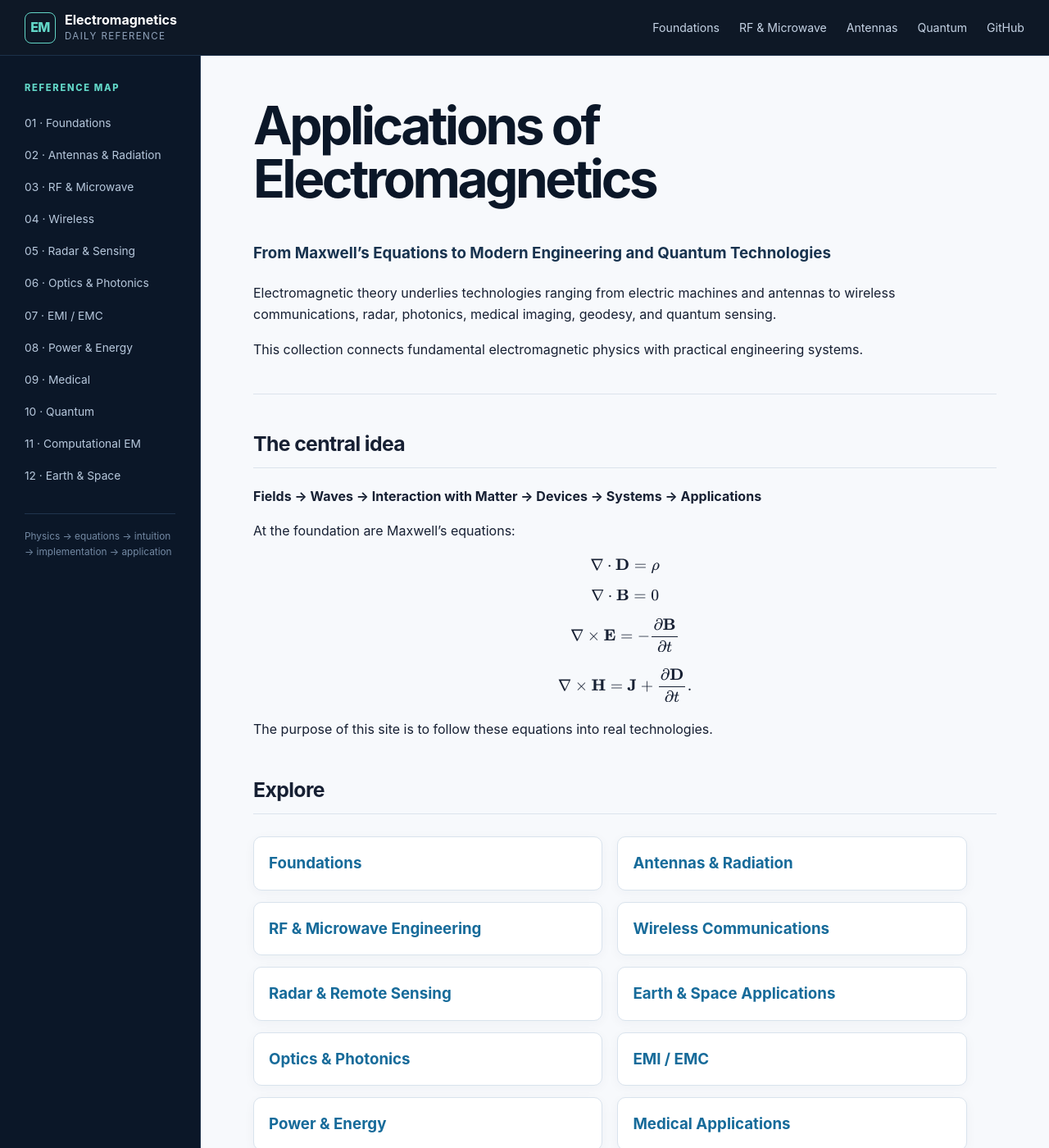
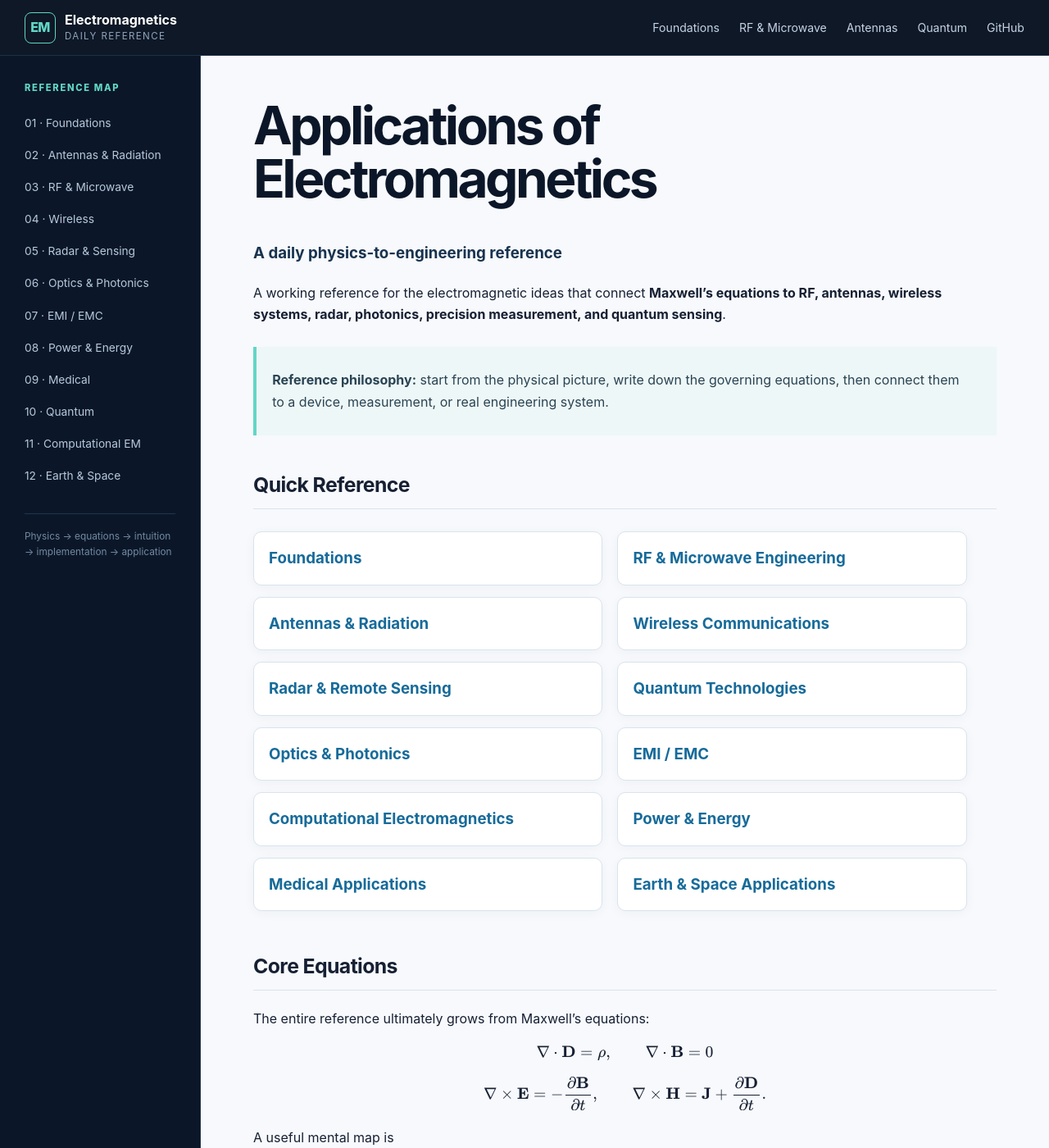
Before and after one commit to RajavardhanT/Electromagnetics_Applications, a Jekyll site: the page built from index.md, in a window 1280 px wide and 1400 px high. Shown: the whole window at 82% size. Built offline with Jekyll 4.4.1, drawn with Linux system fonts in a browser that asks for light colours; some of the changed text lies outside the part shown.

Commit message:
Redesign homepage as daily electromagnetics reference

```diff
--- a/index.md
+++ b/index.md
@@ -5,93 +5,74 @@ title: Applications of Electromagnetics
 
 # Applications of Electromagnetics
 
-### From Maxwell's Equations to Modern Engineering and Quantum Technologies
+### A daily physics-to-engineering reference
 
-Electromagnetic theory underlies technologies ranging from electric machines and antennas to wireless communications, radar, photonics, medical imaging, geodesy, and quantum sensing.
+A working reference for the electromagnetic ideas that connect **Maxwell's equations to RF, antennas, wireless systems, radar, photonics, precision measurement, and quantum sensing**.
 
-This collection connects fundamental electromagnetic physics with practical engineering systems.
+> **Reference philosophy:** start from the physical picture, write down the governing equations, then connect them to a device, measurement, or real engineering system.
 
----
+## Quick Reference
 
-## The central idea
+### [Foundations](foundations/)
+Maxwell's equations, electromagnetic waves, boundary conditions, polarization, and electromagnetic power flow.
 
-**Fields → Waves → Interaction with Matter → Devices → Systems → Applications**
+### [RF & Microwave Engineering](rf-microwave/)
+Transmission lines, impedance matching, Smith charts, S-parameters, waveguides, resonators, filters, and microwave circuits.
 
-At the foundation are Maxwell's equations:
+### [Antennas & Radiation](antennas/)
+Dipoles, patches, horns, arrays, radiation patterns, gain, polarization, and beamforming.
+
+### [Wireless Communications](wireless/)
+Propagation, link budgets, cellular systems, Wi-Fi, MIMO, satellite links, millimeter-wave systems, and emerging wireless technologies.
+
+### [Radar & Remote Sensing](radar/)
+Radar equation, Doppler, FMCW, automotive radar, phased arrays, synthetic-aperture radar, and remote sensing.
+
+### [Quantum Technologies](quantum/)
+Atom-field interaction, Rabi frequency, AC Stark shifts, Autler-Townes splitting, Rydberg electrometry, atomic RF receivers, and quantum magnetometry.
+
+### [Optics & Photonics](optics-photonics/)
+Reflection, refraction, interference, optical fibers, lasers, photonic crystals, integrated photonics, and nanophotonics.
+
+### [EMI / EMC](emc/)
+EMI, shielding, grounding, crosstalk, signal integrity, power integrity, RF compliance, and conformance testing.
+
+### [Computational Electromagnetics](computational-em/)
+FEM, FDTD, method of moments, eigenmode analysis, meshing, convergence, and numerical field simulation.
+
+### [Power & Energy](power-energy/)
+Faraday induction, transformers, motors, generators, magnetic materials, inductive charging, and wireless power transfer.
+
+### [Medical Applications](medical/)
+MRI, RF coils, microwave imaging, RF ablation, hyperthermia, bioelectromagnetics, and SAR.
+
+### [Earth & Space Applications](earth-space/chandler-wobble-vlbi.md)
+VLBI, geodetic radio interferometry, Earth orientation, and the electromagnetic measurement of the Chandler wobble.
+
+## Core Equations
+
+The entire reference ultimately grows from Maxwell's equations:
 
 $$
-\nabla \cdot \mathbf{D}=\rho
-$$
-
-$$
+\nabla \cdot \mathbf{D}=\rho, \qquad
 \nabla \cdot \mathbf{B}=0
 $$
 
 $$
-\nabla \times \mathbf{E}=-\frac{\partial \mathbf{B}}{\partial t}
-$$
-
-$$
+\nabla \times \mathbf{E}=-\frac{\partial \mathbf{B}}{\partial t}, \qquad
 \nabla \times \mathbf{H}=\mathbf{J}+\frac{\partial \mathbf{D}}{\partial t}.
 $$
 
-The purpose of this site is to follow these equations into real technologies.
+A useful mental map is
 
-## Explore
+**Sources → fields → waves → boundaries/materials → guided or radiated propagation → devices → measurements → systems.**
 
-### [Foundations](foundations/)
-Maxwell's equations, electromagnetic waves, boundary conditions, polarization, and electromagnetic power flow.
+## How to Use This Reference
 
-### [Antennas & Radiation](antennas/)
-Dipoles, monopoles, loops, patches, horns, arrays, radiation patterns, gain, and beamforming.
+Each developed topic will aim to contain the same layers: **overview → physical principle → governing equations → intuition → practical implementation → worked example → simulation/code → applications → limitations → references**.
 
-### [RF & Microwave Engineering](rf-microwave/)
-Transmission lines, impedance matching, Smith charts, S-parameters, waveguides, resonators, filters, and microwave circuits.
-
-### [Wireless Communications](wireless/)
-Cellular systems, Wi-Fi, Bluetooth, MIMO, satellite communications, millimeter-wave systems, and emerging wireless technologies.
-
-### [Radar & Remote Sensing](radar/)
-Radar equations, Doppler radar, FMCW radar, automotive radar, synthetic-aperture radar, and remote sensing.
-
-### [Earth & Space Applications](earth-space/chandler-wobble-vlbi.md)
-Geodetic radio interferometry, Earth orientation, and space-based electromagnetic measurements. Start with **measuring the Chandler wobble using VLBI**.
-
-### [Optics & Photonics](optics-photonics/)
-Reflection, refraction, interference, optical fibers, lasers, photonic crystals, and integrated photonics.
-
-### [EMI / EMC](emc/)
-Electromagnetic interference, compatibility, shielding, crosstalk, signal integrity, and RF compliance testing.
-
-### [Power & Energy](power-energy/)
-Transformers, motors, generators, inductive systems, and wireless power transfer.
-
-### [Medical Applications](medical/)
-MRI, RF ablation, microwave imaging, hyperthermia, and bioelectromagnetics.
-
-### [Quantum Technologies](quantum/)
-Atom-field interaction, Rydberg electrometry, atomic RF receivers, quantum magnetometry, and microwave-optical interfaces.
-
-### [Computational Electromagnetics](computational-em/)
-Finite-element methods, FDTD, method of moments, numerical field simulation, and electromagnetic simulation tools.
+This makes the site useful both for a quick daily lookup and for deeper review when moving between RF engineering, electromagnetics, optics, and quantum sensing.
 
 ---
 
-## How each topic is developed
-
-Each application will progressively connect:
-
-1. **Overview**
-2. **Electromagnetic principle**
-3. **Governing equations**
-4. **Physical interpretation**
-5. **Engineering implementation**
-6. **Worked example**
-7. **Simulation / Python**
-8. **Applications**
-9. **Engineering limitations**
-10. **References**
-
----
-
-*This is a living technical reference and will be expanded progressively.*
+*Living technical reference — expanded progressively as new applications and useful connections are added.*
```
